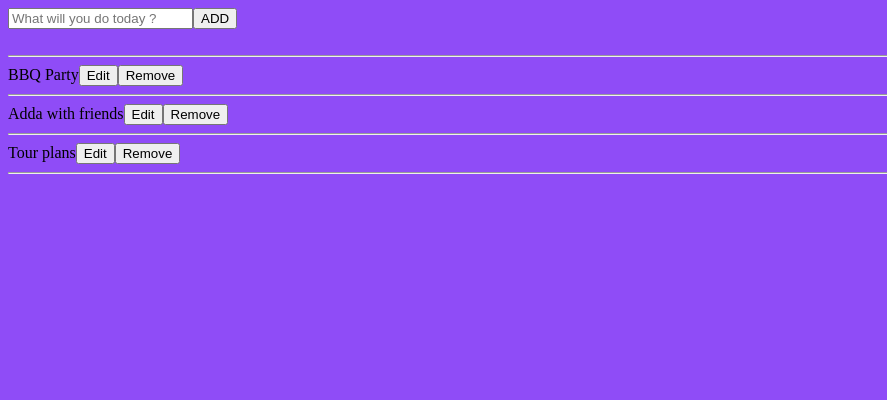
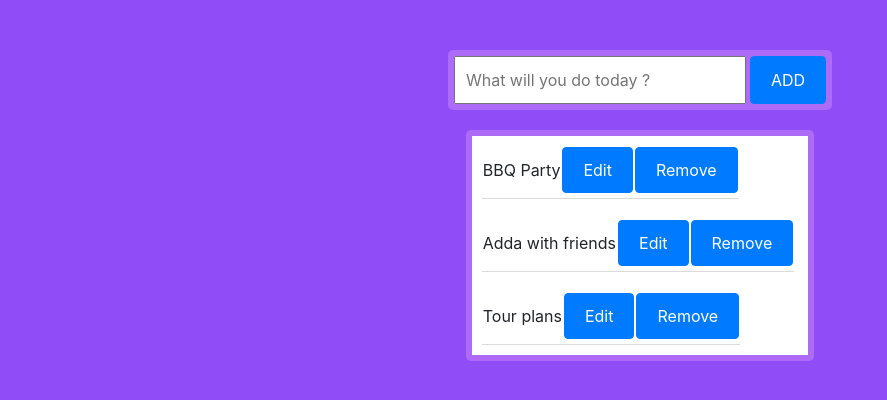
Before and after one commit to mdzobayer/angular-to-do-list, an Angular app: page / in a window 1280 px wide. Shown: the top 400 px of the page, without its empty margins (0-887 px from the left). Built offline with nearby package versions, Linux system fonts and the light colour scheme.

Commit message:
Add stylesheet for each component

```diff
--- a/package.json
+++ b/package.json
@@ -21,6 +21,7 @@
     "@angular/platform-browser": "~8.2.14",
     "@angular/platform-browser-dynamic": "~8.2.14",
     "@angular/router": "~8.2.14",
+    "bootstrap": "^4.4.1",
     "rxjs": "~6.4.0",
     "tslib": "^1.10.0",
     "zone.js": "~0.9.1"
--- a/src/app/app.component.html
+++ b/src/app/app.component.html
@@ -1,4 +1,6 @@
 <!-- <app-todolist></app-todolist> -->
-
-<app-task-input></app-task-input>
-<app-task-output></app-task-output>
+<div style="margin: 50px;"></div>
+<div fxLayout.lt-md="column" fxLayout="column" fxLayoutAlign="center center" fxLayoutGap="20px">
+    <app-task-input></app-task-input>
+    <app-task-output></app-task-output>
+</div>
--- a/src/app/task-input/task-input.component.css
+++ b/src/app/task-input/task-input.component.css
@@ -0,0 +1,14 @@
+div {
+    background-color: #AE6BF8;
+    padding: 6px;
+    border-radius: 5px;
+}
+
+div > input {
+    padding: 10px 30px 10px 10px;
+
+    /* margin-top: 2px; */
+}
+button {
+    padding: 10px 20px 10px 20px;
+}
--- a/src/app/task-input/task-input.component.html
+++ b/src/app/task-input/task-input.component.html
@@ -1,11 +1,4 @@
-<div>
-    <section>
-        <input type="text" [(ngModel)]="newTask" (keyup.enter)="onKeyUp()"
-            placeholder="What will you do today ?">
-        <button (click)="addTask()">ADD</button>
-    </section>
-    <br />
-    <div class="btn btn-primary">
-        <hr>
-    </div>
+<div fxLayout.lt-md="column" fxLayout="row" fxLayoutGap="4px">
+    <input type="text" [(ngModel)]="newTask" (keyup.enter)="onKeyUp()" placeholder="What will you do today ?">
+    <button class="btn btn-primary" type="button" (click)="addTask()">ADD</button>
 </div>
--- a/src/app/task-output/task-output.component.css
+++ b/src/app/task-output/task-output.component.css
@@ -0,0 +1,36 @@
+
+.output {
+    background-color: #AE6BF8;
+    padding: 6px;
+    border-radius: 5px;
+}
+
+.output > div {
+    background-color: #ffffff;
+}
+
+div > span {
+    padding: 10px 30px 10px 10px;
+}
+div > input {
+    padding: 10px 30px 10px 10px;
+    /* margin-top: 2px; */
+}
+
+button {
+    padding: 10px 20px 10px 20px;
+}
+
+table {
+    background-color: #ffffff;
+    padding: 10px;
+    width: 100%;
+}
+ tr {
+    border-bottom: 1px solid rgb(218, 218, 218);
+    border-collapse: collapse;
+    padding-bottom: 4px;
+}
+/* .item {
+    width: 300px;
+} */
--- a/src/app/task-output/task-output.component.html
+++ b/src/app/task-output/task-output.component.html
@@ -1,22 +1,35 @@
-<div *ngIf="taskList.myTask.length > 0">
+<div class="output" *ngIf="taskList.myTask.length > 0">
     <!-- <p>{{taskList.myTask.length}}</p> -->
-    <div *ngFor="let aTask of taskList.myTask">
-        <div *ngIf="aTask.editable == false">
-            <span>{{aTask.description}}</span>
-            <button class="btn btn-primary" (click)="editTask(aTask)">Edit</button>
-            <button (click)="removeTask(aTask)">Remove</button>
-            <!-- <img (click)="removeTask(aTask)" src="assets/delete(24px).png" alt="Delete"> -->
+    <table *ngFor="let aTask of taskList.myTask" fxLayout.lt-md="column" fxLayout="row" fxLayoutGap="4px" fxLayoutAlign="space-between center">
+        <tr *ngIf="aTask.editable == false">
+            <td class="item">{{aTask.description}}</td>
+            <td>
+                <button type="button" class="btn btn-primary" (click)="editTask(aTask)">Edit</button>
+            </td>
+            <td>
+                <button type="button" class="btn btn-primary" (click)="removeTask(aTask)">Remove</button>
+            </td>
 
+
+
+        </tr>
+        <tr *ngIf="aTask.editable == true">
+            <td>
+                <input class="edit-input" type="text" [(ngModel)]="aTask.description" (keyup.enter)="onKeyUp()"
+                    placeholder="What will you do today ?">
+            </td>
+            <td>
+                <button type="button" class="btn btn-primary" (click)="doneEditTask(aTask)">Done</button>
+
+            </td>
+            <td>
+                <button type="button" class="btn btn-primary" (click)="removeTask(aTask)">Remove</button>
+            </td>
+
+        </tr>
+        <div>
+            <hr />
         </div>
-        <div *ngIf="aTask.editable == true">
-            <input class="edit-input" type="text" [(ngModel)]="aTask.description" (keyup.enter)="onKeyUp()"
-                placeholder="What will you do today ?">
-            <button class="btn btn-primary" (click)="doneEditTask(aTask)">Done</button>
-            <button (click)="removeTask(aTask)">Remove</button>
-            <!-- <img (click)="removeTask(aTask)" src="assets/delete(24px).png" alt="Delete"> -->
-
-        </div>
-        <hr>
-    </div>
+    </table>
 
 </div>
--- a/src/app/todolist/todolist.component.html
+++ b/src/app/todolist/todolist.component.html
@@ -27,7 +27,7 @@
                     placeholder="What will you do today ?">
                     <button class="btn btn-primary" (click)="doneEditTask(aTask)">Done</button>
                     <!-- <button (click)="removeTask(aTask)">Remove</button> -->
-                    <img (click)="removeTask(aTask)" src="assets/delete(24px).png" alt="Delete">
+                    <img  (click)="removeTask(aTask)" src="assets/delete(24px).png" alt="Delete">
 
                         </div>
 
--- a/src/styles.css
+++ b/src/styles.css
@@ -1,4 +1,6 @@
 /* You can add global styles to this file, and also import other style files */
+@import "~bootstrap";
+
 body {
     background-color: #8F4CF7;
 }
```
